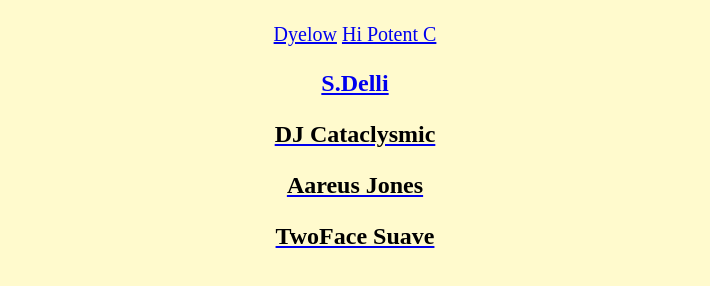
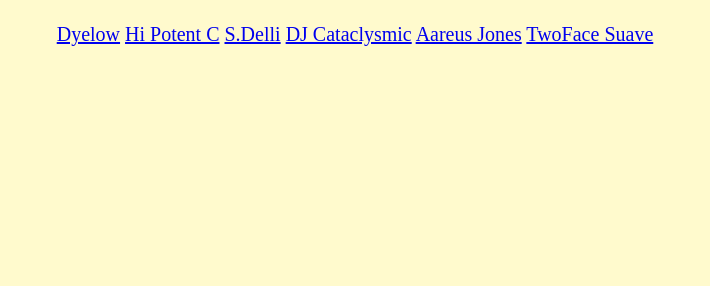
Before and after one commit to Chatella/kitr, a plain HTML site: page index.html in a window 1280 px wide. Shown: the part 422-708 px from the top of the page, without its empty margins (285-995 px from the left). Drawn offline with Linux system fonts and the light colour scheme.

Commit message:
Update index.html

```diff
--- a/index.html
+++ b/index.html
@@ -18,10 +18,10 @@
       <p>
         <a href = "https://www.instagram.com/dyelow_keepitg/" target = "_blank">Dyelow</a>
         <a href = "https://www.instagram.com/hi_potent_c/" target = "_blank">Hi Potent C</a>
-        <a href = "https://www.instagram.com/s.delli_keepitg/" target = "_blank"><h3>S.Delli</h3></a>
-        <a href = "https://www.instagram.com/djcataclysmic_keepitg/" target = "_blank"><h3>DJ Cataclysmic</h3></a>
-        <a href = "https://www.instagram.com/ajones_keepitg/" target = "_blank"><h3>Aareus Jones</h3></a>
-        <a href = "https://www.instagram.com/moregrease_keepitg/" target = "_blank"><h3>TwoFace Suave</h3></a>
+        <a href = "https://www.instagram.com/s.delli_keepitg/" target = "_blank">S.Delli</a>
+        <a href = "https://www.instagram.com/djcataclysmic_keepitg/" target = "_blank">DJ Cataclysmic</a>
+        <a href = "https://www.instagram.com/ajones_keepitg/" target = "_blank">Aareus Jones</a>
+        <a href = "https://www.instagram.com/moregrease_keepitg/" target = "_blank">TwoFace Suave</a>
       </p>
     </div>
 
```
